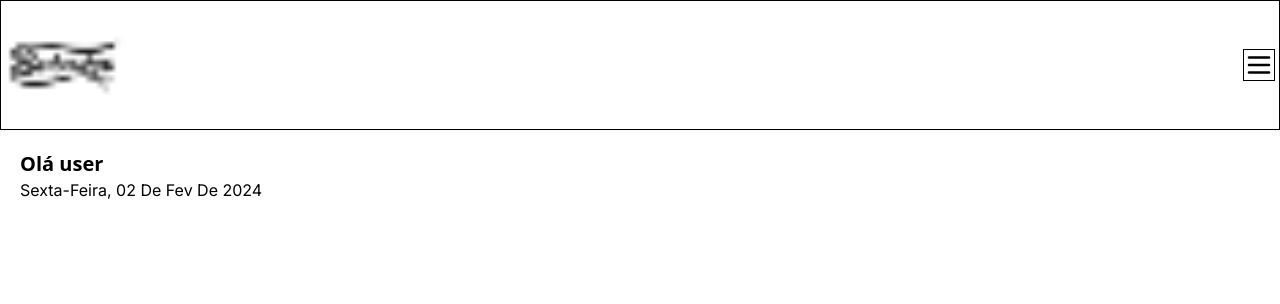
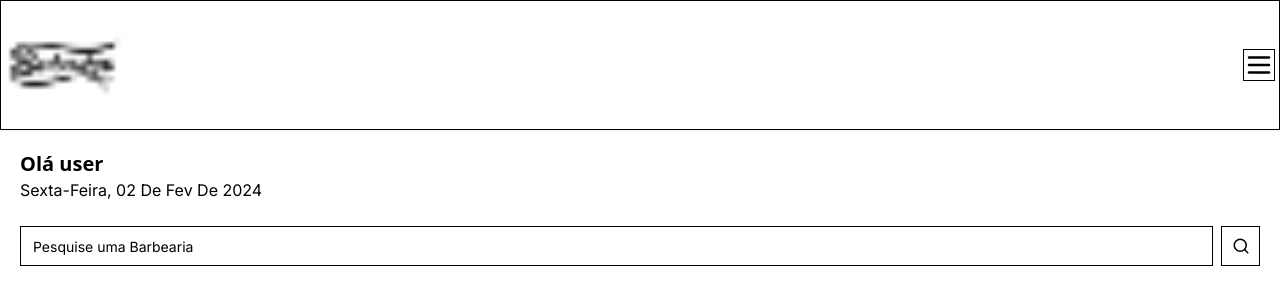
Before and after one commit to WorleySacramento/fullstackweek, a Next.js app: page / in a window 1280 px wide. Shown: the top 304 px of the page. Built offline with nearby package versions, Linux system fonts and the light colour scheme.

Commit message:
feat
add search component

```diff
--- /dev/null
+++ b/app/(home)/_components/search.tsx
@@ -0,0 +1,18 @@
+'use client'
+
+import { Button } from "@/app/_components/ui/button";
+import { Input } from "@/app/_components/ui/input";
+import { MenuIcon, SearchIcon } from "lucide-react";
+
+const Search = () => {
+    return (
+        <div className="flex items-center gap-2">
+            <Input placeholder="Pesquise uma Barbearia" />
+            <Button variant='outline' size='icon'>
+                <SearchIcon size={18}/>
+            </Button>
+        </div>
+     );
+}
+
+export default Search;
--- a/app/(home)/page.tsx
+++ b/app/(home)/page.tsx
@@ -1,6 +1,7 @@
 import {format} from 'date-fns'
 import Header from "../_components/header";
 import { ptBR } from 'date-fns/locale/pt-BR';
+import Search from './_components/search';
 
 
 export default function Home() {
@@ -14,6 +15,9 @@
  })}
  </p>
  </div>
+ <div className="px-5 mt-6">
+ <Search/>
+ </div>
     </>
   );
 }
--- /dev/null
+++ b/app/_components/ui/input.tsx
@@ -0,0 +1,25 @@
+import * as React from "react"
+
+import { cn } from "@/app/_lib/utils"
+
+export interface InputProps
+  extends React.InputHTMLAttributes<HTMLInputElement> {}
+
+const Input = React.forwardRef<HTMLInputElement, InputProps>(
+  ({ className, type, ...props }, ref) => {
+    return (
+      <input
+        type={type}
+        className={cn(
+          "flex h-10 w-full rounded-md border border-input bg-background px-3 py-2 text-sm ring-offset-background file:border-0 file:bg-transparent file:text-sm file:font-medium placeholder:text-muted-foreground focus-visible:outline-none focus-visible:ring-2 focus-visible:ring-ring focus-visible:ring-offset-2 disabled:cursor-not-allowed disabled:opacity-50",
+          className
+        )}
+        ref={ref}
+        {...props}
+      />
+    )
+  }
+)
+Input.displayName = "Input"
+
+export { Input }
```
